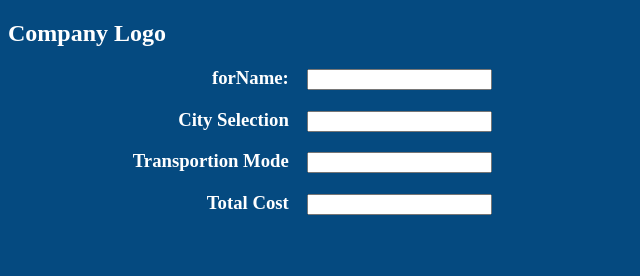
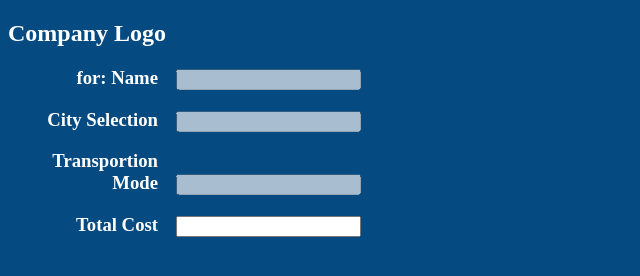
Before and after one commit to electrona/javascript_travel_project, a plain HTML site: page booking.html in a window 1280 px wide. Shown: the whole page, without its empty margins (0-640 px from the left). Drawn offline with Linux system fonts and the light colour scheme.

Commit message:
Tried Phase 3 and Phase 4

```diff
--- a/booking.html
+++ b/booking.html
@@ -11,28 +11,52 @@
   <body>
     <main>
       <h2>Company Logo</h2>
-        <form action="confirm.html" method="get">
+      <form>
         <div>
-                <h3><label for="forname">forName:</label>
-                <input type="text" name="forname" id="forname">
-                <span></span></h3>
+          <h3>
+            <label for="forname">for: Name</label>
+            <input
+              type="text"
+              name="forname"
+              id="forname"
+              disabled="disabled"
+            />
+            <span></span>
+          </h3>
         </div>
         <div>
-                <h3><label for="passport">City Selection</label>
-                <input type="text" name="cityselection" id="cityselection">
-                <span></span></h3>
+          <h3>
+            <label for="passport">City Selection</label>
+            <input
+              type="text"
+              name="cityselection"
+              id="cityselection"
+              disabled="disabled"
+            />
+            <span></span>
+          </h3>
         </div>
         <div>
-              <h3><label for="transmode">Transportion Mode</label>
-              <input type="text" name="transmode"  id="transmode">
-              <span></span></h3>
+          <h3>
+            <label for="transmode">Transportion Mode</label>
+            <input
+              type="text"
+              name="transmode"
+              id="transmode"
+              disabled="disabled"
+            />
+            <span></span>
+          </h3>
         </div>
         <div>
-            <h3><label for="totalcost">Total Cost</label>
-            <input type="text" name="totalcost" id="totalcost">
-            <span></span></h3>
+          <h3>
+            <label for="totalcost">Total Cost</label>
+            <input type="text" name="totalcost" id="totalcost" />
+            <span></span>
+          </h3>
         </div>
-
-
       </form>
-</form>
+    </main>
+    <script src="travel_agency.js"></script>
+  </body>
+</html>
--- a/travel_agency.css
+++ b/travel_agency.css
@@ -104,12 +104,18 @@ span {
   width: 10em;
   text-align: justify;
 }
-label {
-  display: inline-block;
-  width: 15em;
-  text-align: right;
-}
+
+
 input, select {
   margin-left: 1em;
   margin-right: 0.5em;
 }
+
+div {
+  margin-bottom: 10px;
+}
+label {
+  display: inline-block;
+  width: 150px;
+  text-align: right;
+  }
--- a/travel_agency.js
+++ b/travel_agency.js
@@ -1,12 +1,6 @@
 "use strict";
 
 const $ = (selector) => document.querySelector(selector);
-
-// place constants(methods) here
-
-document.addEventListener("DOMContentLoaded", () => {
-//place code here
-});
 
 
 var coll = document.getElementsByClassName("collapsible");
@@ -54,30 +48,25 @@ const processEntries = () => {
       creditcard.nextElementSibling.textContent = "";
   }
 
-  // if (text1.checked == true) {
-  //     text1.nextElementSibling.textContent = "<span>";
-  //     isValid = false;
+  if (isValid == true) {
 
-  // }
+    var element = document.createElement("button");
+    element.appendChild(document.createTextNode("Book Trip"));
+    var page = document.getElementById("booktrip");
+    page.appendChild(element);
 
-  // if (citya.checked == true) {
-  //     // citya.nextElementSibling.textContent = "<span>";
-  //     isValid = true;
+  }
 
-  // }
+};
+const bookTrip = () => {
 
-  // if (cityb.checked == true) {
-  //     // cityb.nextElementSibling.textContent = "<span>";
-  //     isValid = true;
+  $("form").submit();
+  document.getElementById('forname').setAttribute("placeholder", "100");
 
-  // }
+  // $("#name")
 
-  // submit the form if all fields are valid
-  if (isValid == true) {
-      $("form").submit();
-  }
-};
-
+  // $("#citya")
+}
 const resetForm = () => {
   $("form").reset();
   $("#name").nextElementSibling.textContent = "*";
@@ -89,139 +78,5 @@ const resetForm = () => {
 document.addEventListener("DOMContentLoaded", () => {
   $("#process").addEventListener("click", processEntries);
   $("#reset_form").addEventListener("click", resetForm);
-
+  $("#booktrip").addEventListener("click", bookTrip);
 });
-
-
-
-
-
-
-
-
-
-
-
-
-
-
-
-
-
-
-
-
-
-
-// const display = msgs => {
-//   // create a new ul element
-//   const ul = document.createElement("ul");
-//   ul.classList.add("messages");
-
-//   // create a new li element for each error message, add to ul
-//   for (let msg of msgs) {
-//       const li = document.createElement("li");
-//       const text = document.createTextNode(msg);
-//       li.appendChild(text);
-//       ul.appendChild(li);
-//   }
-
-//   // if ul node isn't in document yet, add it
-//   const node = $("ul");
-//   if (node == null) {
-//       // get the form element
-//       const form = $("form");
-
-//       // add ul to parent of form, before the form
-//       form.parentNode.insertBefore(ul, form);
-//   } else {
-//       // replace existing ul node
-//       node.parentNode.replaceChild(ul, node);
-//   }
-// }
-
-
-// const processEntries = () => {
-//     // get form controls to check for validity
-//     const name = $("#name");
-//     const passport = $("#passport");
-//     const creditcard = $("#creditcard");
-
-//     const msgs = []
-
-//     // check user entries for validity
-//     // let isValid = true;
-//     if (name.value == "") {
-//       alert("name")
-//         // msgs[msgs.length] = $(name);
-//       // document.write(`<span>`);
-//     //     isValid = false;
-//     // } else {
-//     //     msgs[msgs.length] = $(name)
-
-//     }
-//      var numberOfChars = 6;
-//     if (passport.value == ""){
-//         // msgs[msgs.length] = $(passport);
-//         alert("passport")
-//         // document.write(`<span>`);
-//     //     isValid = false;
-//     // } else {
-//     //     msgs[msgs.length] = $(passport);
-//     }
-
-//     if (creditcard.value == "") {
-//       alert("Cred")
-//         // msgs[msgs.length] = $(creditcard);
-//         // document.write(`<span>`)
-//     //     isValid = false;
-//     // } else {
-//     //     msgs[msgs.length] = $(passport);
-//     }
-
-//     // submit the form or notify user of errors
-//     // if (msgs.length > 1) {  // no error messages
-//     //     display(msgs);
-//     // }
-//     // else {
-
-//     // }
-
-
-//     // submit the form if all fields are valid
-//     // if (isValid == true) {
-//     //     $("form").submit();
-//     // }
-
-// };
-
-// const resetForm = () => {
-//   $("form").reset();
-
-//   // remove error messages
-//   $("ul").remove();
-
-
-// };
-
-// document.addEventListener("DOMContentLoaded", () => {
-//   $("#process").addEventListener("click", processEntries);
-//   $("#reset_form").addEventListener("click", resetForm);
-
-// });
-
-// // const resetForm = () => {
-// //   $("form").reset();
-// //   $("#name").nextElementSibling.textContent = "*";
-// //   $("#passport").nextElementSibling.textContent = "*";
-// //   $("#creditcard").nextElementSibling.textContent = "*";
-
-// // };
-
-// // document.addEventListener("DOMContentLoaded", () => {
-// //   $("#process").addEventListener("click", processEntries);
-// //   $("#reset_form").addEventListener("click", resetForm);
-
-
-
-// // });
```
Also changed, not shown: index.html (+20 -26 lines). Lines whose indentation alone changed are shown as unchanged.
